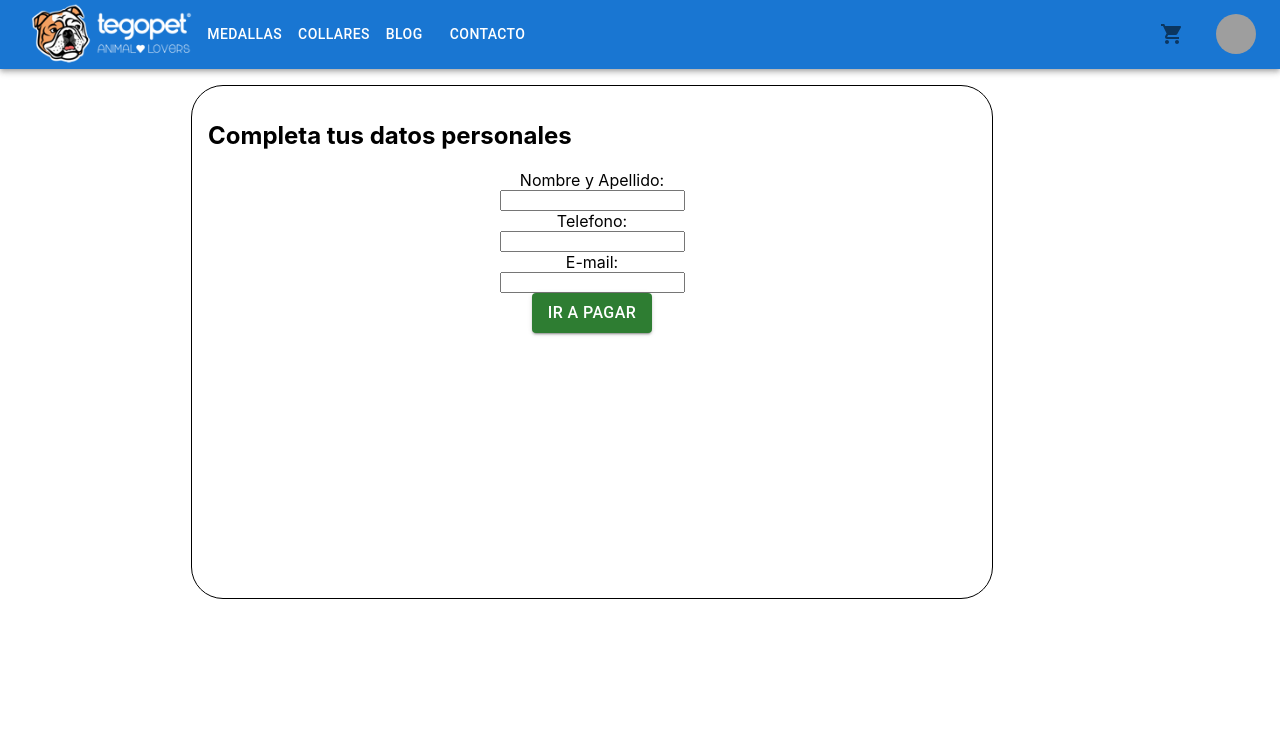
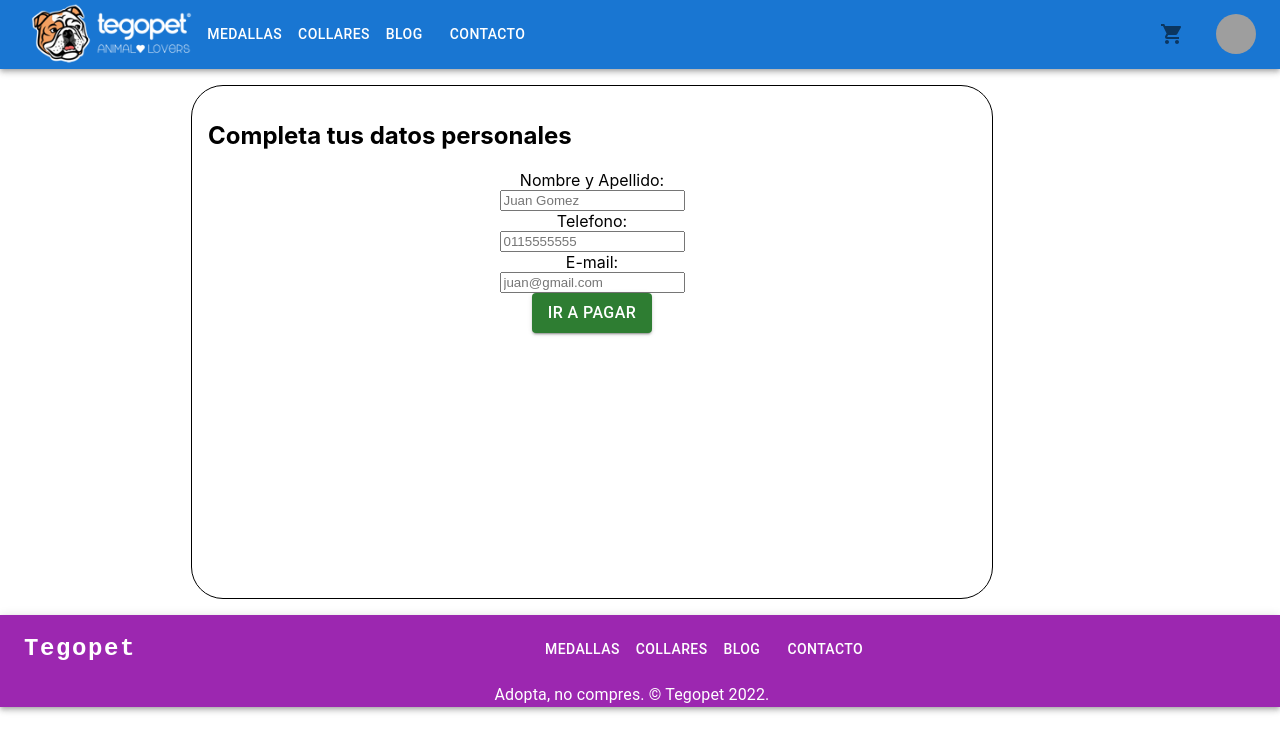
Before and after one commit to Cardaccio/e-commerce-gomez, a React (Create React App) app: page /checkout in a window 1280 px wide. Shown: the top 752 px of the page. Built offline with nearby package versions, Linux system fonts and the light colour scheme; grey boxes are pictures that could not be loaded.

Commit message:
Checkout

```diff
--- a/src/App.js
+++ b/src/App.js
@@ -10,6 +10,7 @@ import Evento from "./test/Evento";
 import Cart from "./components/Cart";
 import {CartProvider} from "./components/CartContext";
 import Checkout from "./components/Checkout";
+
 
 
 function App() {
@@ -38,7 +39,7 @@ function App() {
             <Route path="/category/:idcategory" element={<ItemListContainer className="center"/>}/>
             <Route path="/product/:idproduct" element={<ItemDetailContainer className="center"/>}/>
           </Routes>
-          {/* <Footer /> */}
+          <Footer />
       </BrowserRouter>
     </CartProvider>
 
--- a/src/components/Checkout.jsx
+++ b/src/components/Checkout.jsx
@@ -1,34 +1,58 @@
 import { Button, CircularProgress } from '@mui/material';
-import { addDoc, collection } from 'firebase/firestore';
+import { addDoc, collection, serverTimestamp } from 'firebase/firestore';
 import React, { useState } from 'react'
 import { db } from '../firebase/firebase';
 import { useCart } from './CartContext'
+import { Link as RouterLink}   from 'react-router-dom';
+import { toast } from "react-toastify";
+import "react-toastify/dist/ReactToastify.css";
 
 export default function Checkout() {
-  const {cart, cartTotal} = useCart()
-  const [name, setName] = useState('');
-  const [email, setEmail] = useState('');
-  const [tel, setTel] = useState('');
+  const {cart, cartTotal, clearCart} = useCart()
+  const [buyer, setBuyer] = useState('');
   const [purchase, setPurchase] = useState(false)
   const [newOrder, setNewOrder] = useState('')
   const [procesing, setProcesing] = useState(false)
 
-  function finishSale(){
+  const buyerData = (e)=>{
+    setBuyer({
+      ...buyer,
+      [e.target.name]:e.target.value,
+    })
+  }
+
+
+  function finishSale(e){
+    e.preventDefault()
+    if(Object.values(buyer).length !== 3){
+      toast.error(`Te falta completar los datos`, {
+        position: "top-right",
+        autoClose: 2000,
+        hideProgressBar: false,
+        closeOnClick: true,
+        pauseOnHover: true,
+        draggable: true,
+        progress: undefined,
+      })
+    }else{
       setProcesing(true)
-    let date = new Date();
       let order = {
-      buyer: {name: name, email: email, tel: tel},
-      purchase: [{id:'cart.id', title:'cart.title', price:'cart.price'}],
+        buyer: {buyer},
+        items: cart,
         total: cartTotal(),
-      date: date
+        date: serverTimestamp()
       }
       const orderCollection = collection (db, 'orders')
-    addDoc(orderCollection, order).then(({id})=>{
-      setNewOrder(id);
-      setPurchase(true)
+      addDoc(orderCollection, order).then((res)=>{
+        setNewOrder(res.id);
+        setPurchase(true);
+        clearCart()
       })
+      .catch((err)=>console.log(err) )
 
     }
+
+  };
 
   return(
       <div className='center'>
@@ -36,15 +60,15 @@ export default function Checkout() {
           {!purchase
           ?<div>
             <h2>Completa tus datos personales</h2>
-            <form action="" className='item-div'>
+            <form onSubmit={finishSale} className='item-div'>
               <label htmlFor="name">Nombre y Apellido:</label>
-              <input type="text" value={name} onChange={(e)=>setName(e)} name='name'/>
+              <input type="text" onChange={buyerData} name='name' placeholder='Juan Gomez'/>
               <label htmlFor="tel">Telefono:</label>
-              <input type="text" value={tel} onChange={(e)=>setTel(e)} name='tel'/>
+              <input type="number" onChange={buyerData} name='tel' placeholder='0115555555'/>
               <label htmlFor="email">E-mail:</label>
-              <input type="email" value={email} onChange={(e)=>setEmail(e)} name='email'/>
+              <input type="email" onChange={buyerData} name='email' placeholder='juan@gmail.com'/>
               {!procesing
-              ?<Button style={{ fontSize: '1rem' }} variant="contained" color="success" onClick={finishSale} >Ir a pagar</Button>
+              ?<Button style={{ fontSize: '1rem' }} variant="contained" color="success" type='submit'>Ir a pagar</Button>
               :<CircularProgress />
               }
             </form>
@@ -52,6 +76,7 @@ export default function Checkout() {
           :<div className='item-div'>
             <h2>Muchas Gracias!</h2>
             <p>Tu N de compra es {newOrder}</p>
+            <Button style={{ fontSize: '1rem' }} variant="contained" color="primary" type='submit' component={RouterLink} to={`/`}>Volver</Button>
           </div>
           }
 
--- a/src/components/Footer.jsx
+++ b/src/components/Footer.jsx
@@ -27,7 +27,7 @@ const Footer = () => {
 
 
     return (
-        <AppBar position="fixed" color="secondary" sx={{ top: 'auto', bottom: 0 }}>
+        <AppBar position="static" color="secondary" sx={{ top: 'auto', bottom: 0 }}>
             <Container maxWidth="xl">
                 <Toolbar disableGutters>
                     <Typography
--- a/src/components/ItemListContainer.jsx
+++ b/src/components/ItemListContainer.jsx
@@ -1,7 +1,6 @@
 import React, { useState, useEffect } from "react";
 import CircularProgress from "@mui/material/CircularProgress";
 import ItemList from "./ItemList";
-import products from "../items"
 import { useParams } from 'react-router-dom';
 import { collection, getDocs, query, where } from "firebase/firestore";
 import { db } from "../firebase/firebase";
@@ -66,8 +65,12 @@ export default function ItemListContainer() {
   }, [idcategory]);
 */
   if (loading) {
-    return <div className="center full-div"><CircularProgress /></div>;
+    return <div className="center full-div">
+              <CircularProgress />
+           </div>;
   } else {
-    return <ItemList items={items} />;
+    return <>
+    <ItemList items={items} />;
+    </>
   }
 }
--- a/src/items.js
+++ b/src/items.js
@@ -1,5 +1,4 @@
-    const products = [{
-      "id": "101",
+   export const products = [{
       "title": "Medalla Galaxy",
       "price": 1490,
       "pictureUrl": "https://www.tegopet.com.ar/img/universe.jpg",
@@ -9,7 +8,6 @@
       "idcategory": "Medallas",
     },
     {
-      "id": "102",
       "title": "Medalla Black Bone",
       "price": 1490,
       "pictureUrl": "https://www.tegopet.com.ar/img/black-bone.jpg",
@@ -19,7 +17,6 @@
       "idcategory": "Medallas",
     },
     {
-      "id": "103",
       "title": "Medalla Cute Girl",
       "price": 1490,
       "pictureUrl": "https://www.tegopet.com.ar/img/cool-girl.jpg",
@@ -29,7 +26,6 @@
       "idcategory": "Medallas",
     },
     {
-      "id": "104",
       "title": "Medalla Navy Paw",
       "price": 1490,
       "pictureUrl": "https://www.tegopet.com.ar/img/navy-paw.jpg",
@@ -39,11 +35,19 @@
       "idcategory": "Medallas",
     },
     {
-      "id": "201",
       "title": "Collar Pink",
       "price": 2600,
       "pictureUrl": "https://cdn-sa-ec.yottaa.net/609426b74f1bbfff95ac5a83/es.pandora.net/v~4b.16/dw/image/v2/BFCR_PRD/on/demandware.static/-/Sites-pandora-master-catalog/default/dw1b29343c/images/productimages/main/312262C02_RGB.jpg?sw=900&sh=900&sm=fit&sfrm=png&bgcolor=F5F5F5&yocs=9_e_",
-      "detail": "Nuestra medalla inteligente te permite cargar todos los datos de mascota en un solo lugar. Carga su foto, historia medica y tus datos de contacto por si algun dia se pierde",
+      "detail": "Con este hermoso collar tu mascota va a poder lucir su medalla inteligente como ninguna otra! Está fabricado en cuero ecológico con materiales de alta resistencia para mayor durabilidad.",
+      "stock" : 10,
+      "initial" : 1,
+      "idcategory": "Collares",
+    },
+    {
+      "title": "Collar Yellow",
+      "price": 2900,
+      "pictureUrl": "https://d3ugyf2ht6aenh.cloudfront.net/stores/983/947/products/2-1-31_21-487907bb5ee2f83bf716245384352310-1024-1024.png",
+      "detail": "Con este hermoso collar tu mascota va a poder lucir su medalla inteligente como ninguna otra! Está fabricado en silicona con materiales de alta resistencia para mayor durabilidad. Es apto para el agua.",
       "stock" : 10,
       "initial" : 1,
       "idcategory": "Collares",
```
Also changed, not shown: firebase.json (added), 1 other file (tests, documents, lock files or other folders). Lines whose indentation alone changed are shown as unchanged.
